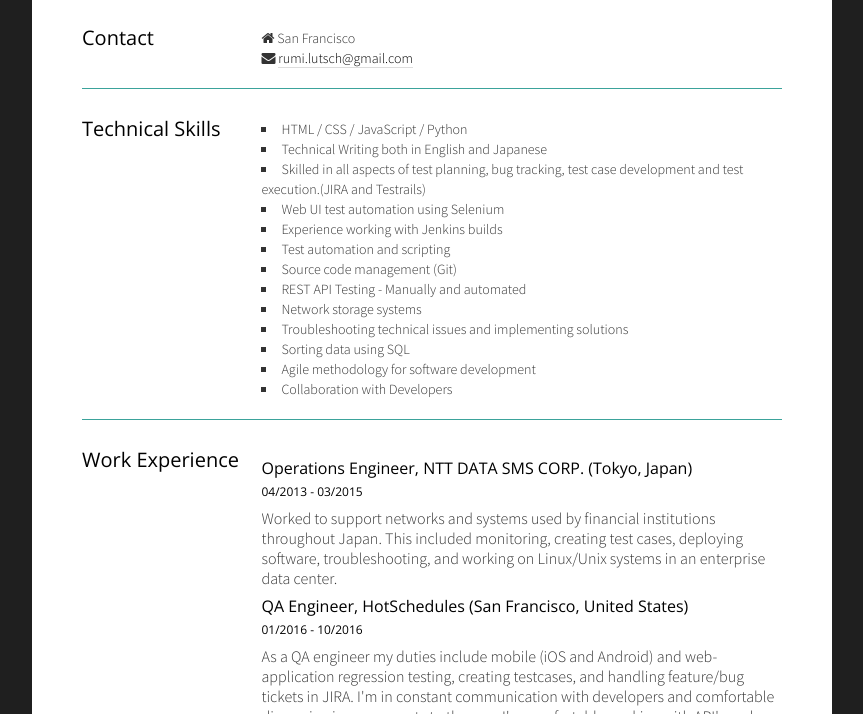
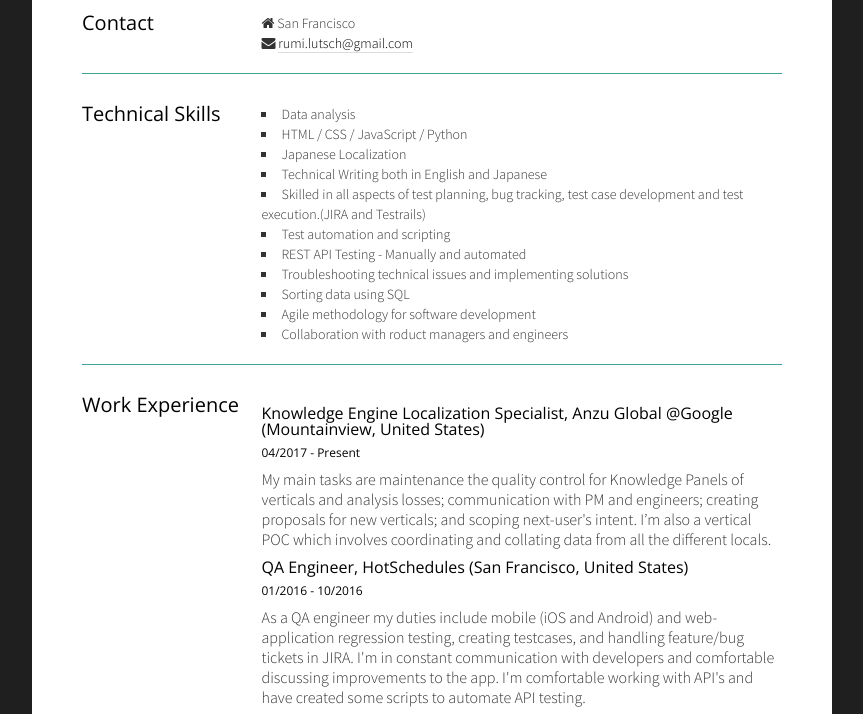
Before and after one commit to rumilutsch/rumilutsch.github.io, a plain HTML site: page index.html in a window 1280 px wide. Shown: the part 251-965 px from the top of the page, without its empty margins (208-1071 px from the left). Drawn offline with nearby package versions, Linux system fonts and the light colour scheme.

Commit message:
add google

```diff
--- a/index.html
+++ b/index.html
@@ -2,7 +2,7 @@
 <html lang="en"><head>
 <meta http-equiv="content-type" content="text/html; charset=UTF-8">
     <meta charset="utf-8">
-    <title>Rumi Lutsch | Software QA Engineer</title>
+    <title>Rumi Lutsch | Japanese Localization Specialist</title>
     <meta name="viewport" content="width=device-width, initial-scale=1.0">
     <meta name="description" content="">
     <meta name="author" content="">
@@ -43,7 +43,7 @@
     </div>
     <div id="title" class="container-fluid">
         <h1>Rumi Lutsch</h1>
-        <h2>Software QA Engineer</h2>
+        <h2>Japanese Localization Specialist</h2>
     </div>
 </header>
 
@@ -76,19 +76,17 @@
 				<div class="span9">
 					<div class="row-fluid skills">
 						<ul class="span12">
-							<li>HTML / CSS / JavaScript / Python</li>
+                            <li>Data analysis</li>
+                            <li>HTML / CSS / JavaScript / Python</li>
+                            <li>Japanese Localization</li>
 							<li>Technical Writing both in English and Japanese</li>
 							<li>Skilled in all aspects of test planning, bug tracking, test case development and test execution.(JIRA and Testrails)</li>
-							<li>Web UI test automation using Selenium</li>
-							<li>Experience working with Jenkins builds</li>
 							<li>Test automation and scripting</li>
-							<li>Source code management (Git)</li>
 							<li>REST API Testing - Manually and automated</li>
-							<li>Network storage systems</li>
-              						<li>Troubleshooting technical issues and implementing solutions</li>
+              		        <li>Troubleshooting technical issues and implementing solutions</li>
 							<li>Sorting data using SQL</li>
 							<li>Agile methodology for software development</li>
-							<li>Collaboration with Developers</li>
+							<li>Collaboration with roduct managers and engineers</li>
 						</ul>
 					</div>
 				</div>
@@ -100,14 +98,18 @@
 					<h3>Work Experience</h3>
 				</header>
 				<div class="span9">
+                    			<!-- Google -->
+					<h4>Knowledge Engine Localization Specialist, Anzu Global @Google (Mountainview, United States)</h4>
+					<h5>04/2017 - Present</h5>
+					<p>My main tasks are maintenance the quality control for Knowledge Panels of verticals and analysis losses; communication with PM and engineers; creating proposals for new verticals; and scoping next-user's intent. I’m also a vertical POC which involves coordinating and collating data from all the different locals.</p>
+                    			<!-- HotSchedules -->
+					<h4>QA Engineer, HotSchedules (San Francisco, United States)</h4>
+					<h5>01/2016 - 10/2016</h5>
+					<p>As a QA engineer my duties include mobile (iOS and Android) and web-application regression testing, creating testcases, and handling feature/bug tickets in JIRA. I'm in constant communication with developers and comfortable discussing improvements to the app. I'm comfortable working with API's and have created some scripts to automate API testing.</p>
 					<!-- NTTDATA -->
 					<h4>Operations Engineer, NTT DATA SMS CORP. (Tokyo, Japan)</h4>
 					<h5>04/2013 - 03/2015</h5>
 					<p>Worked to support networks and systems used by financial institutions throughout Japan. This included monitoring, creating test cases, deploying software, troubleshooting, and working on Linux/Unix systems in an enterprise data center. </p>
-					<!-- HotSchedules -->
-					<h4>QA Engineer, HotSchedules (San Francisco, United States)</h4>
-					<h5>01/2016 - 10/2016</h5>
-					<p>As a QA engineer my duties include mobile (iOS and Android) and web-application regression testing, creating testcases, and handling feature/bug tickets in JIRA. I'm in constant communication with developers and comfortable discussing improvements to the app. I'm comfortable working with API's and have created some scripts to automate API testing.</p>
 				</div>
 			</article>
 
```
